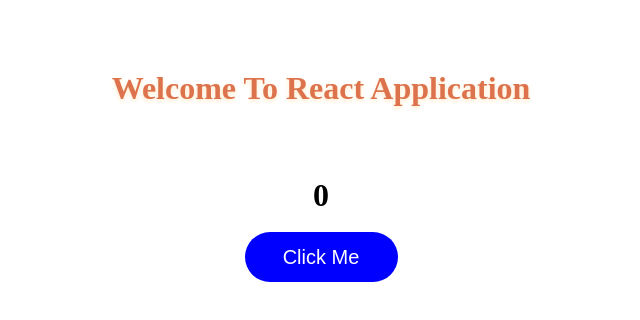
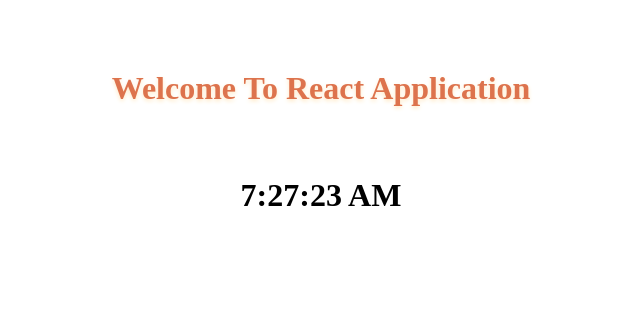
Before and after one commit to ROHITKUCHERIA/reactjs, a React (Create React App) app: page / in a window 1280 px wide. Shown: the top 320 px of the page, without its empty margins (319-959 px from the left). Built offline with nearby package versions, Linux system fonts and the light colour scheme.

Commit message:
clock time done

```diff
--- a/src/App.js
+++ b/src/App.js
@@ -12,17 +12,19 @@
 //************************************************************************************** */
 
 const App = () => {
-    const [count,ChangeStateCount] = useState(0);
+  let time = new Date().toLocaleTimeString();
+    const [count,ChangeStateCount] = useState(time);
+
     const IncN = () => {
-      ChangeStateCount(count+1);
+      time = new Date().toLocaleTimeString();
+      ChangeStateCount(time);
     }
-
+    setInterval(IncN);
     return (
       <div className="App">
         <h1 className='heading'> Welcome to React Application</h1>
 
         <h1> {count}</h1><br/>
-        <button className='button1' onClick={IncN}> Click Me </button>
       </div>
     );
   }
```
